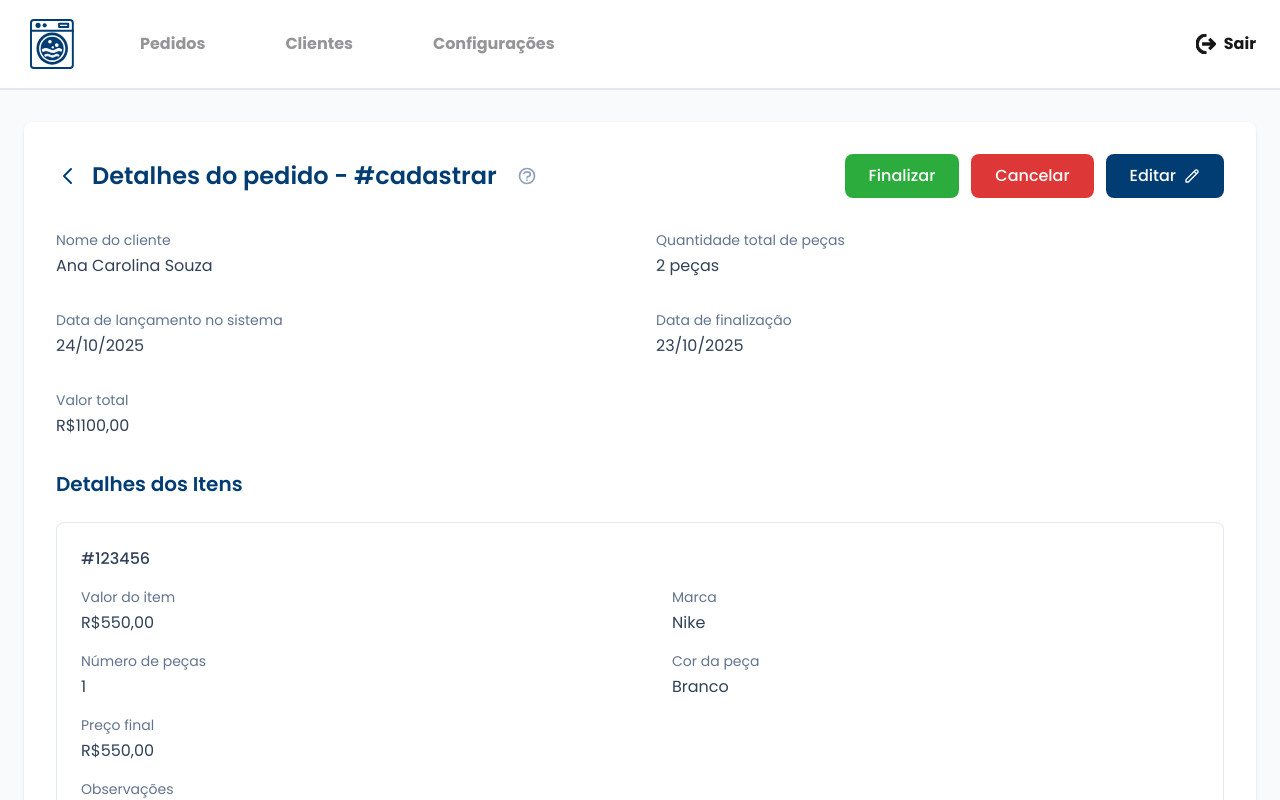
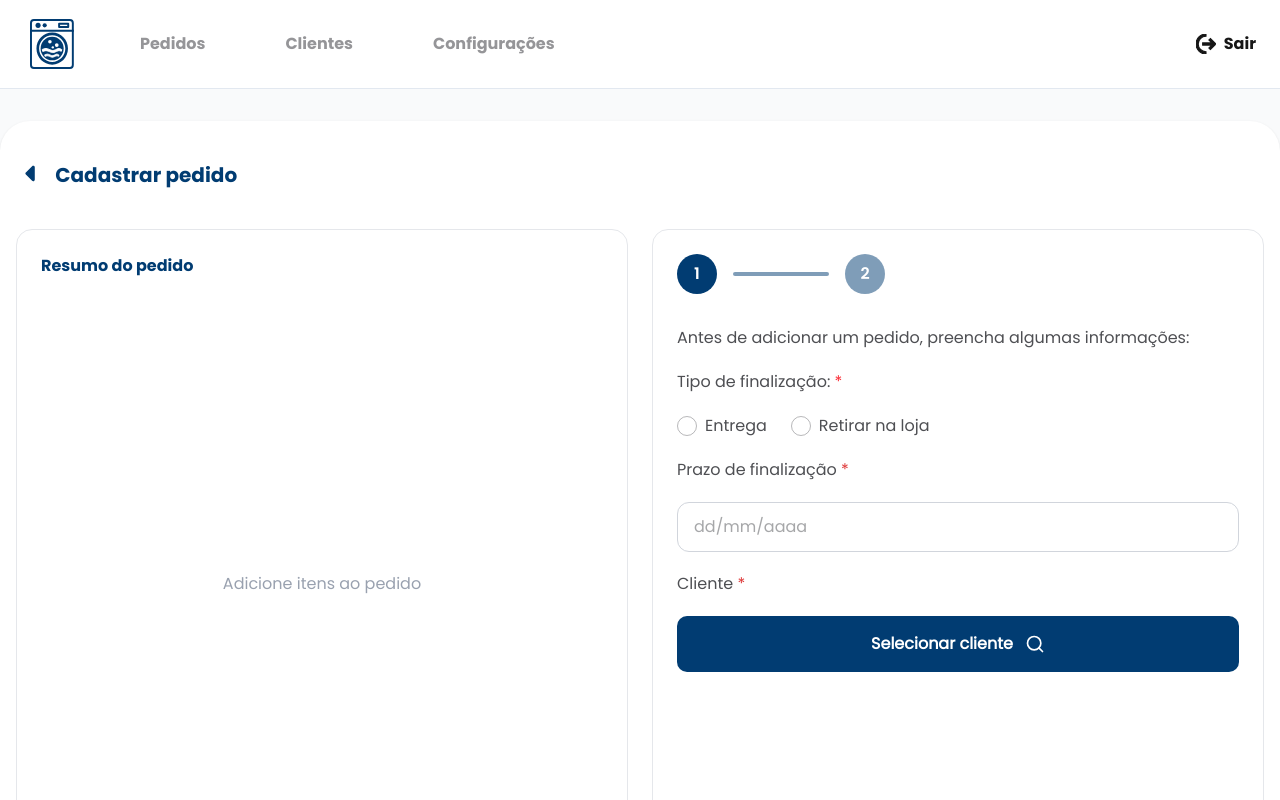
Before and after one commit to Lavanderia-Colonia/frontend, a Next.js app: page /pedidos/cadastrar in a window 1280 px wide. Shown: the top 800 px of the page. Built offline with nearby package versions, Linux system fonts and the light colour scheme.

Commit message:
feat: create pedidos/cadastrar page

```diff
--- /dev/null
+++ b/app/pedidos/cadastrar/page.tsx
@@ -0,0 +1,5 @@
+import RegisterOrder from "@/components/RegisterOrder";
+
+export default function Page() {
+    return <RegisterOrder />;
+}
```
